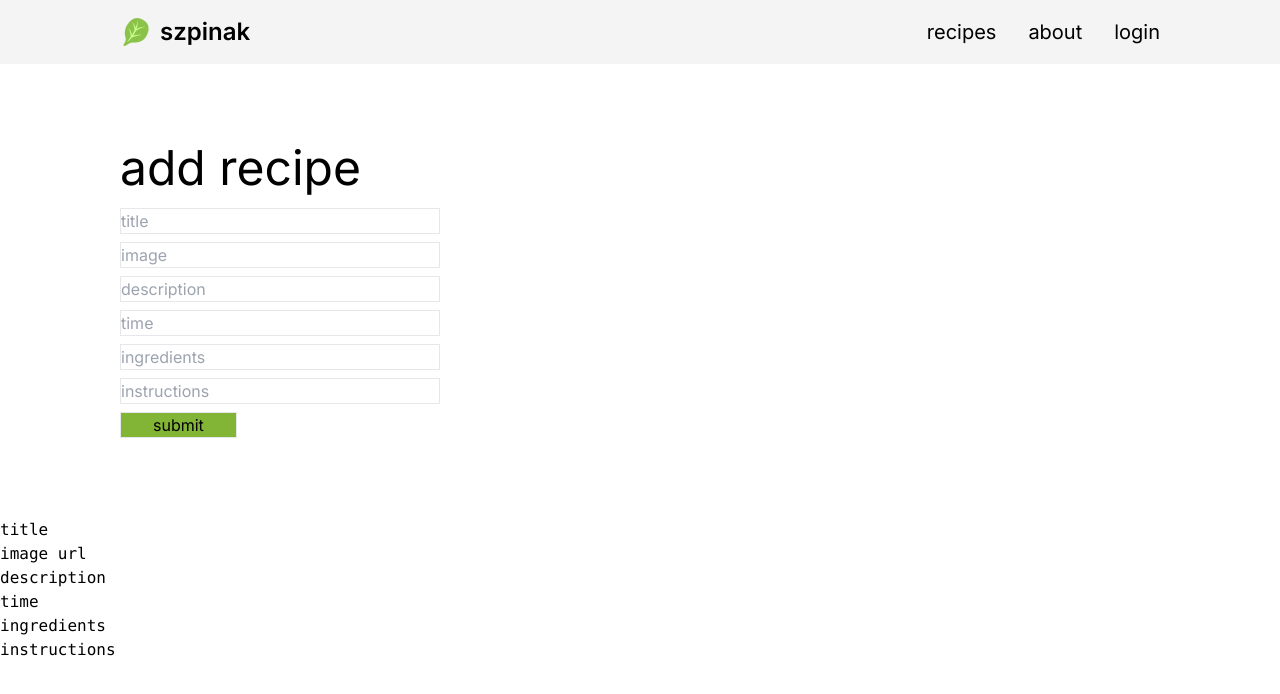
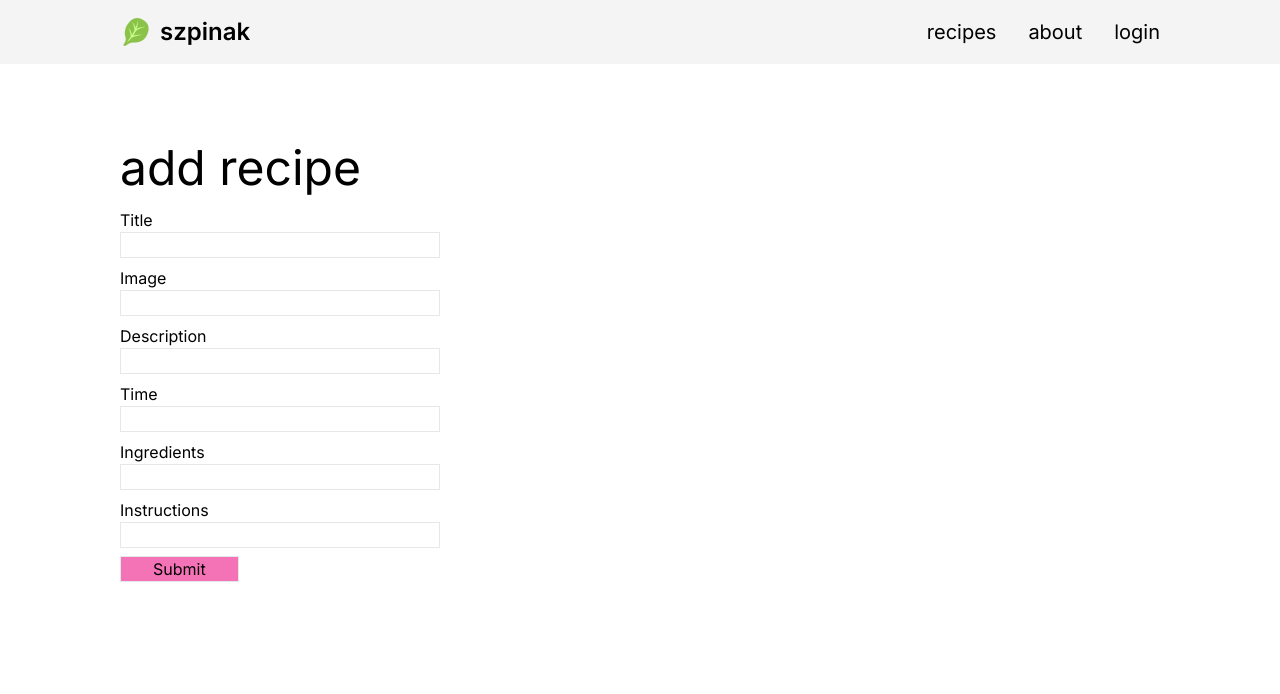
Before and after one commit to wjkba/szpinak, a React (Vite) app in the folder frontend/: page /addrecipe in a window 1280 px wide. Shown: the top 694 px of the page. Built offline with nearby package versions, Linux system fonts and the light colour scheme.

Commit message:
update
- react hook form for add recipe

```diff
--- a/frontend/src/Components/AddRecipeForm.jsx
+++ b/frontend/src/Components/AddRecipeForm.jsx
@@ -1,29 +1,35 @@
 import { useState } from "react";
 import Navbar from "./Navbar";
 import axios from "axios";
+import { useForm } from "react-hook-form";
 
 export default function AddRecipeForm() {
-  const [title, setTitle] = useState("title");
-  const [image, setImage] = useState("image url");
-  const [desc, setDesc] = useState("description");
-  const [time, setTime] = useState("time");
-  const [ingredients, setIngredients] = useState("ingredients");
-  const [instructions, setInstructions] = useState("instructions");
+  const {
+    register,
+    handleSubmit,
+    setError,
+    formState: { errors, isSubmitting },
+  } = useForm();
+
+  const onSubmit = async (data) => {
+    axios
+      .post("http://localhost:8000/api/recipe", {
+        title: data.title,
+        image: data.image,
+        description: data.description,
+        time: data.time,
+        ingredients: data.ingredients,
+        instructions: data.instructions,
+      })
+      .then((res) => console.log(res))
+      .catch((error) => {
+        console.error(error);
+        setError("root", { message: error.message });
+      });
+    console.log(data);
+  };
 
   // todo: add react hook form
-  const handleAddRecipe = () => {
-    axios
-      .post("http://localhost:8000/api/recipe", {
-        title: title,
-        image: image,
-        description: desc,
-        time: time,
-        ingredients: ingredients,
-        instructions: instructions,
-      })
-      .then((res) => console.log(res))
-      .catch((error) => console.error(error));
-  };
 
   return (
     <>
@@ -31,63 +37,120 @@ export default function AddRecipeForm() {
       <div className="grid place-items-center ">
         <div className="w-full lg:max-w-[1300px] max-w-[450px] px-4 py-[40px] lg:px-[120px] lg:py-[80px]">
           <h1 className="lg:text-5xl text-4xl mb-4">add recipe</h1>
-          <form onSubmit={(e) => e.preventDefault()}>
+          <form onSubmit={handleSubmit(onSubmit)}>
             <div className="flex flex-col max-w-[20rem]">
+              <div className="mb-2">
+                <label>
+                  Title
                   <input
-                onChange={(e) => setTitle(e.target.value)}
+                    {...register("title", {
+                      required: "Title is required",
+                    })}
                     type="text"
-                placeholder="title"
-                className="border mb-2"
+                    className="border w-full"
                   />
+                </label>
+                {errors.title && (
+                  <p className="text-sm text-red-400">{errors.title.message}</p>
+                )}
+              </div>
+
+              <div className="mb-2">
+                <label>
+                  Image
                   <input
-                onChange={(e) => setImage(e.target.value)}
+                    {...register("image", {
+                      required: "Image link is required",
+                    })}
                     type="text"
-                placeholder="image"
-                className="border mb-2"
+                    className="border w-full"
                   />
+                </label>
+                {errors.image && (
+                  <p className="text-sm text-red-400">{errors.image.message}</p>
+                )}
+              </div>
+              <div className="mb-2">
+                <label>
+                  Description
                   <input
-                onChange={(e) => setDesc(e.target.value)}
+                    {...register("description", {
+                      required: "Description is required",
+                    })}
                     type="text"
-                placeholder="description"
-                className="border mb-2"
+                    className="border w-full"
                   />
+                </label>
+                {errors.description && (
+                  <p className="text-sm text-red-400">
+                    {errors.description.message}
+                  </p>
+                )}
+              </div>
 
+              <div className="mb-2">
+                <label>
+                  Time
                   <input
-                onChange={(e) => setTime(e.target.value)}
+                    {...register("time", {
+                      required: "Time is required",
+                    })}
                     type="text"
-                placeholder="time"
-                className="border mb-2"
+                    className="border w-full"
                   />
+                </label>
+                {errors.time && (
+                  <p className="text-sm text-red-400">{errors.time.message}</p>
+                )}
+              </div>
+              <div className="mb-2">
+                <label>
+                  Ingredients
                   <input
-                onChange={(e) => setIngredients(e.target.value)}
+                    {...register("ingredients", {
+                      required: "Ingredients are required",
+                    })}
                     type="text"
-                placeholder="ingredients"
-                className="border mb-2"
+                    className="border w-full"
                   />
+                </label>
+                {errors.ingredients && (
+                  <p className="text-sm text-red-400">
+                    {errors.ingredients.message}
+                  </p>
+                )}
+              </div>
+              <div className="mb-2">
+                <label>
+                  Instructions
                   <input
-                onChange={(e) => setInstructions(e.target.value)}
+                    {...register("instructions", {
+                      required: "Instructions are required",
+                    })}
                     type="text"
-                placeholder="instructions"
-                className="border mb-2"
+                    className="border w-full"
                   />
+                </label>
+                {errors.instructions && (
+                  <p className="text-sm text-red-400">
+                    {errors.instructions.message}
+                  </p>
+                )}
+              </div>
             </div>
             <button
-              onClick={handleAddRecipe}
-              className="border px-8 bg-szpgreen"
+              disabled={isSubmitting}
+              type="submit"
+              className="border px-8 bg-pink-400"
             >
-              submit
+              {isSubmitting ? "Submitting..." : "Submit"}
             </button>
+            {errors.root && (
+              <p className="text-sm text-red-400">{errors.root.message}</p>
+            )}
           </form>
         </div>
       </div>
-      <code>
-        <p>{title}</p>
-        <p>{image}</p>
-        <p>{desc}</p>
-        <p>{time}</p>
-        <p>{ingredients}</p>
-        <p>{instructions}</p>
-      </code>
     </>
   );
 }
--- /dev/null
+++ b/frontend/src/Components/bin/_AddRecipeForm.jsx
@@ -0,0 +1,93 @@
+import { useState } from "react";
+import Navbar from "./Navbar";
+import axios from "axios";
+
+export default function AddRecipeForm() {
+  const [title, setTitle] = useState("title");
+  const [image, setImage] = useState("image url");
+  const [desc, setDesc] = useState("description");
+  const [time, setTime] = useState("time");
+  const [ingredients, setIngredients] = useState("ingredients");
+  const [instructions, setInstructions] = useState("instructions");
+
+  // todo: add react hook form
+  const handleAddRecipe = () => {
+    axios
+      .post("http://localhost:8000/api/recipe", {
+        title: title,
+        image: image,
+        description: desc,
+        time: time,
+        ingredients: ingredients,
+        instructions: instructions,
+      })
+      .then((res) => console.log(res))
+      .catch((error) => console.error(error));
+  };
+
+  return (
+    <>
+      <Navbar />
+      <div className="grid place-items-center ">
+        <div className="w-full lg:max-w-[1300px] max-w-[450px] px-4 py-[40px] lg:px-[120px] lg:py-[80px]">
+          <h1 className="lg:text-5xl text-4xl mb-4">add recipe</h1>
+          <form onSubmit={(e) => e.preventDefault()}>
+            <div className="flex flex-col max-w-[20rem]">
+              <input
+                onChange={(e) => setTitle(e.target.value)}
+                type="text"
+                placeholder="title"
+                className="border mb-2"
+              />
+              <input
+                onChange={(e) => setImage(e.target.value)}
+                type="text"
+                placeholder="image"
+                className="border mb-2"
+              />
+              <input
+                onChange={(e) => setDesc(e.target.value)}
+                type="text"
+                placeholder="description"
+                className="border mb-2"
+              />
+
+              <input
+                onChange={(e) => setTime(e.target.value)}
+                type="text"
+                placeholder="time"
+                className="border mb-2"
+              />
+              <input
+                onChange={(e) => setIngredients(e.target.value)}
+                type="text"
+                placeholder="ingredients"
+                className="border mb-2"
+              />
+              <input
+                onChange={(e) => setInstructions(e.target.value)}
+                type="text"
+                placeholder="instructions"
+                className="border mb-2"
+              />
+            </div>
+            <button
+              onClick={handleAddRecipe}
+              className="border px-8 bg-szpgreen"
+            >
+              submit
+            </button>
+          </form>
+        </div>
+      </div>
+      <code>
+        <p>{title}</p>
+        <p>{image}</p>
+        <p>{desc}</p>
+        <p>{time}</p>
+        <p>{ingredients}</p>
+        <p>{instructions}</p>
+      </code>
+    </>
+  );
+}
```
Also changed, not shown: frontend/src/Components/bin/_Login.jsx (renamed from frontend/src/Components/_Login.jsx). Lines whose indentation alone changed are shown as unchanged.
